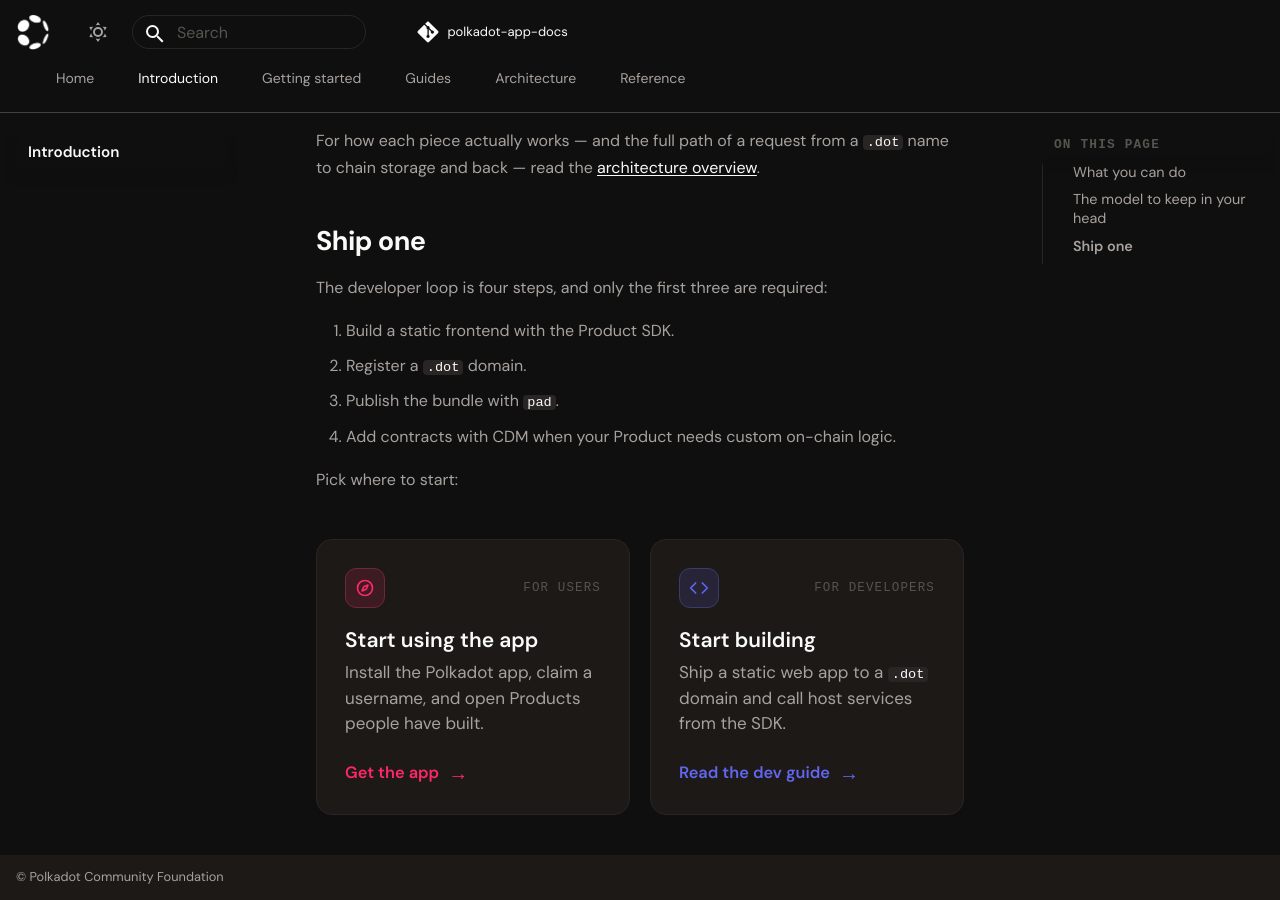
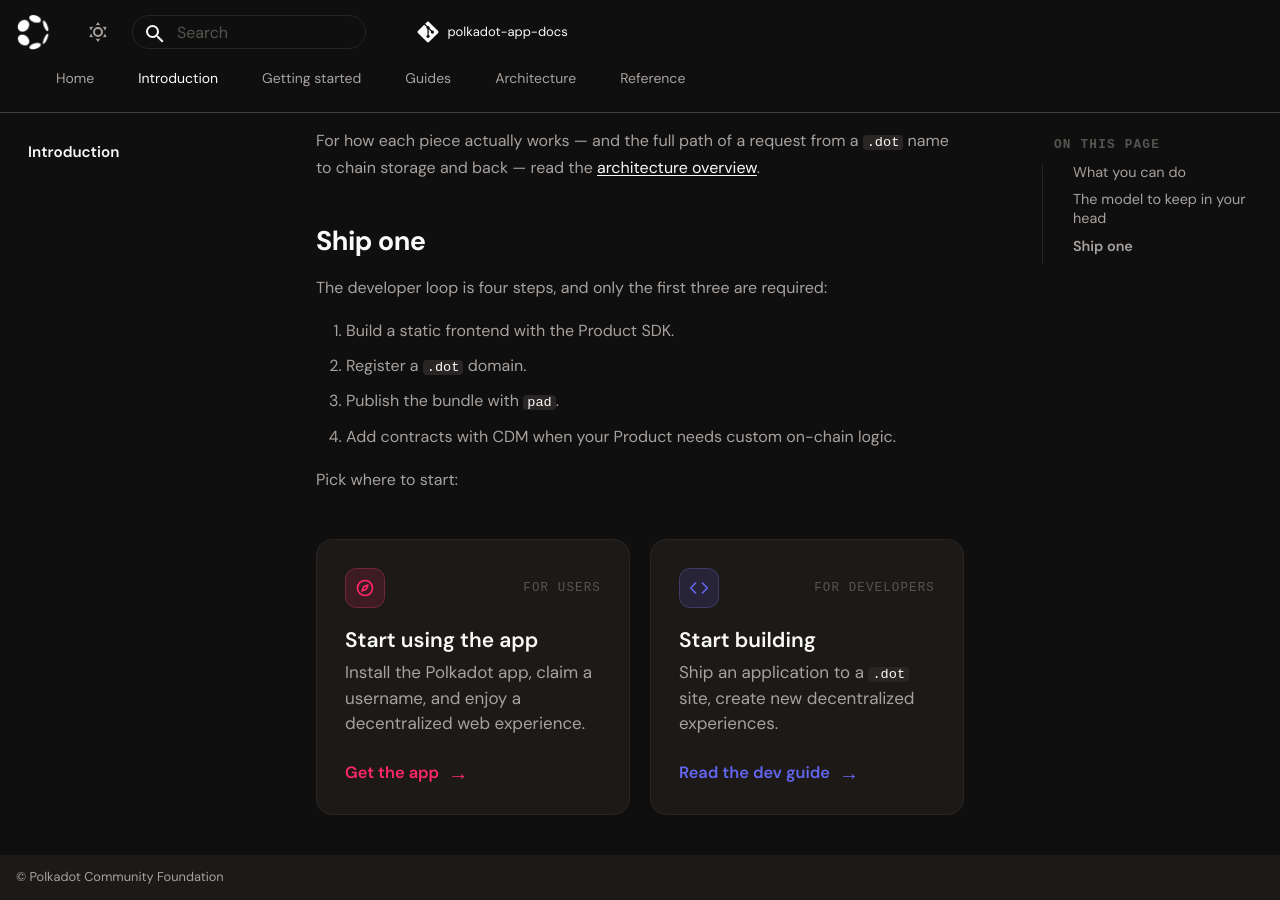
Before and after one commit to Polkadot-Community-Foundation/polkadot-app-docs, an MkDocs documentation site: the page built from docs/introduction.md, in a window 1280 px wide and 900 px high, scrolled down 1479 px. Built offline with MkDocs 1.6.1 and Material for MkDocs 9.7.7, drawn with Linux system fonts in a browser that asks for light colours; comment, search, counter and statistics services are not loaded.

Commit message:
docs(intro): reword the two CTA card descriptions

```diff
--- a/docs/introduction.md
+++ b/docs/introduction.md
@@ -99,7 +99,7 @@
     <span class="intro-cta__tag">For users</span>
   </span>
   <span class="intro-cta__title">Start using the app</span>
-  <span class="intro-cta__desc">Install the Polkadot app, claim a username, and open Products people have built.</span>
+  <span class="intro-cta__desc">Install the Polkadot app, claim a username, and enjoy a decentralized web experience.</span>
   <span class="intro-cta__go">Get the app <span>&rarr;</span></span>
 </a>
 
@@ -109,7 +109,7 @@
     <span class="intro-cta__tag">For developers</span>
   </span>
   <span class="intro-cta__title">Start building</span>
-  <span class="intro-cta__desc">Ship a static web app to a <code>.dot</code> domain and call host services from the SDK.</span>
+  <span class="intro-cta__desc">Ship an application to a <code>.dot</code> site, create new decentralized experiences.</span>
   <span class="intro-cta__go">Read the dev guide <span>&rarr;</span></span>
 </a>
 
```
